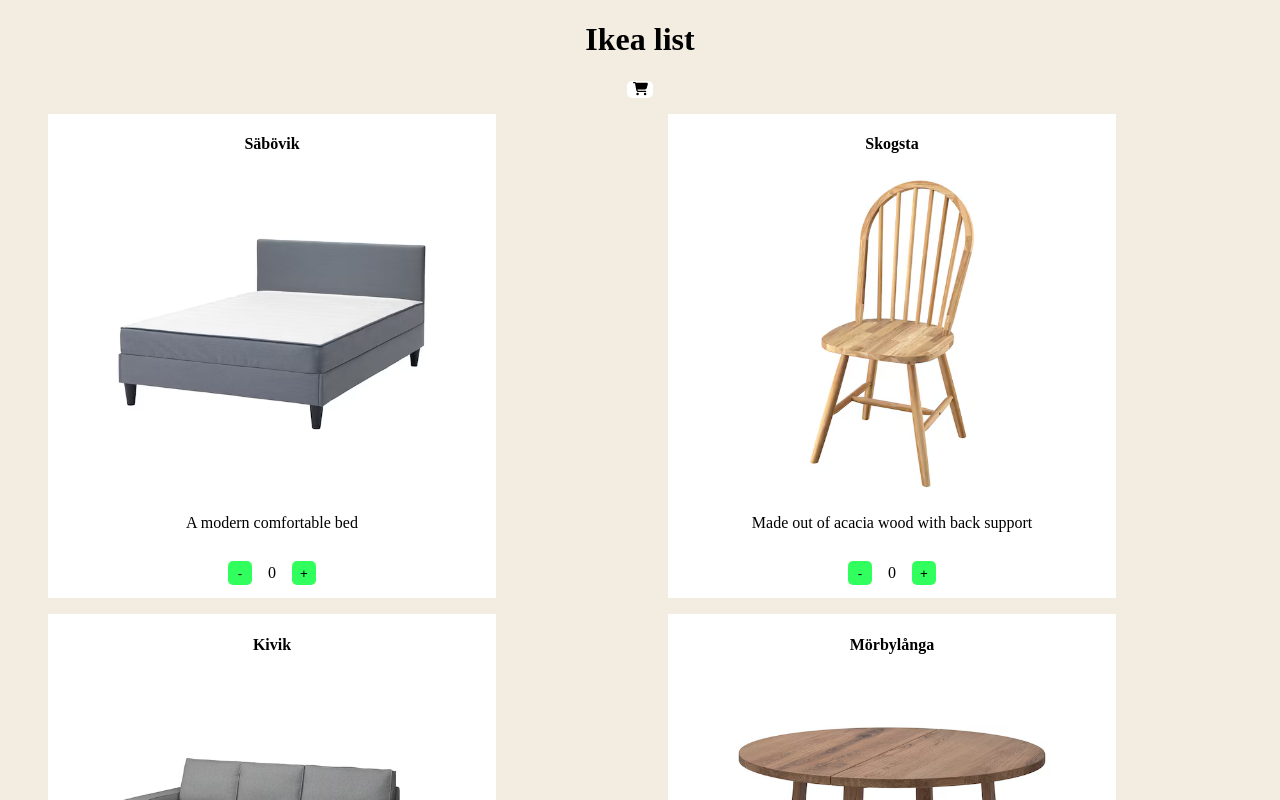
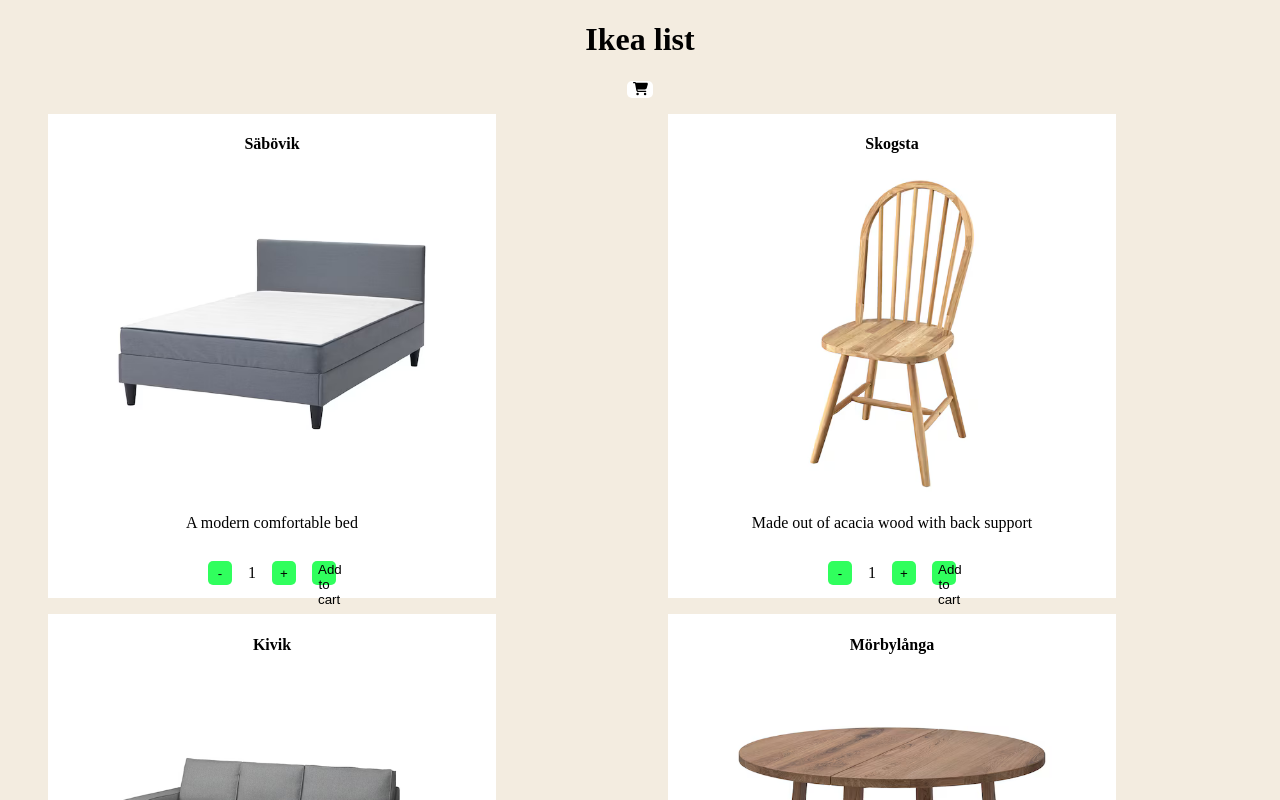
Before and after one commit to Tillsxp/reactcart, a React (Create React App) app: page / in a window 1280 px wide. Shown: the top 800 px of the page. Built offline with nearby package versions, Linux system fonts and the light colour scheme.

Commit message:
Added add button and logic for no less than 1 in amount

```diff
--- a/src/Item.js
+++ b/src/Item.js
@@ -2,16 +2,18 @@
 import './item.css';
 
 export default function Item(props) {
-const [amount, setAmount] = useState(0);
+const [amount, setAmount] = useState(1);
+
     return(
         <li>
                 <h4>{props.title}</h4>
                 <img src={`./images/${props.picture}`} alt={props.title}/>
                 <p>{props.description}</p>
                 <div className="amount-container"> {/* Seperate into a different component with state logic*/}
-                <button onClick={() => setAmount((a) =>  a - 1)}>-</button>
+                <button onClick={() => setAmount((a)  =>  (a > 1 ? a - 1 : a))}>-</button>
                 <p>{amount}</p>
-                <button onClick={() => setAmount((a)=> a + 1)}>+</button>
+                <button onClick={() => setAmount((a)=> (a + 1))}>+</button>
+                <button>Add to cart</button>
                 </div>
         </li>
     )
```
